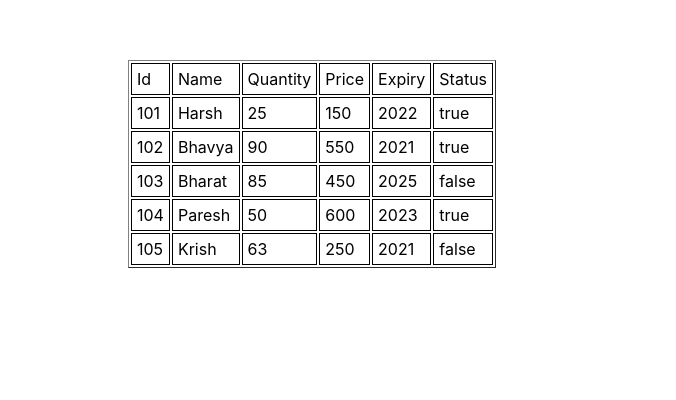
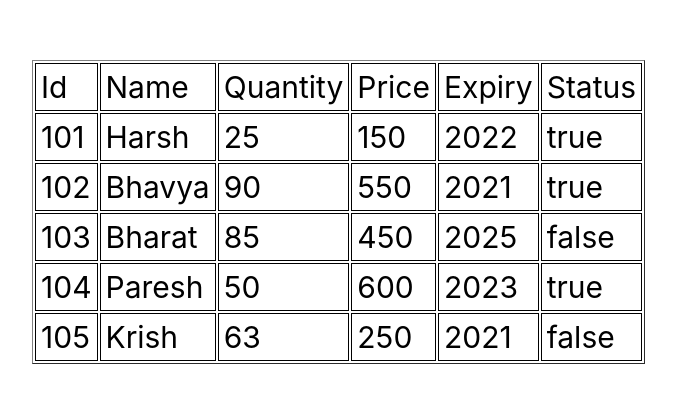
Before and after one commit to HarshVaishnani29/NewPro, a React (Create React App) app: page / in a window 1280 px wide. Shown: the part 140-540 px from the top of the page, without its empty margins (372-1048 px from the left). Built offline with nearby package versions, Linux system fonts and the light colour scheme.

Commit message:
Fourth Commit

```diff
--- a/src/index.css
+++ b/src/index.css
@@ -14,7 +14,8 @@ code {
 
 #table{
   display: block;
-  margin: 200px 500px;
+  margin: 200px 404px;
+  font-size: 30px;
 }
 th , td{
   border: 1px solid #000;
```
